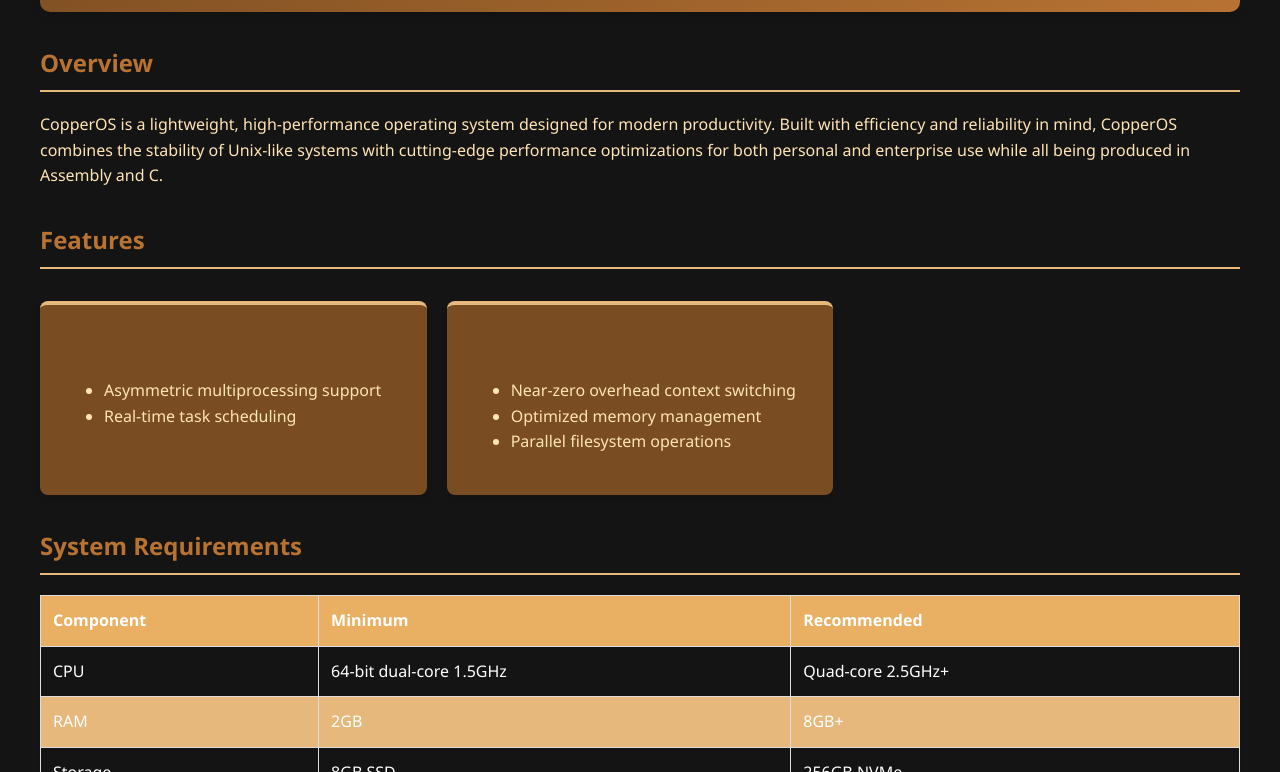
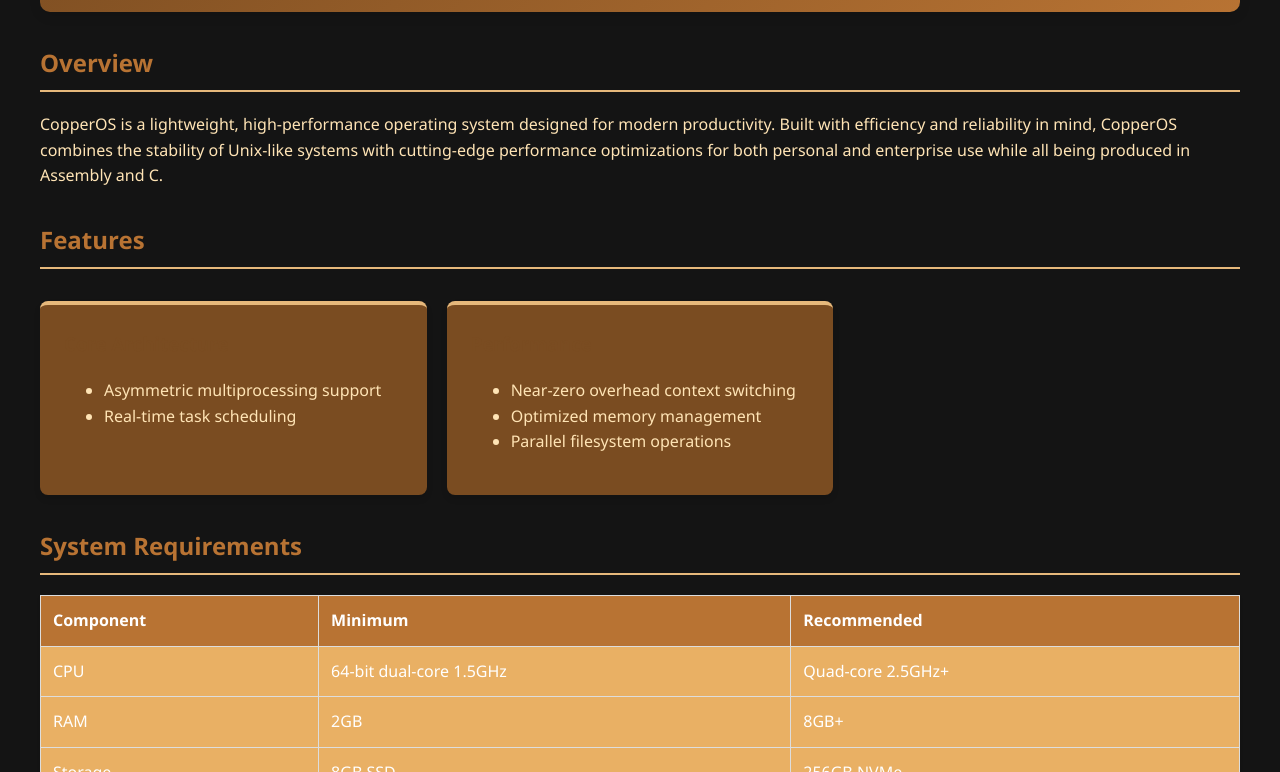
Before and after one commit to NightForge-Development/CopperOS, a plain HTML site: page index.html in a window 1280 px wide. Shown: the part 180-952 px from the top of the page. Drawn offline with Linux system fonts and the light colour scheme.

Commit message:
Update index.html

```diff
--- a/index.html
+++ b/index.html
@@ -93,15 +93,19 @@
             box-shadow: 0 2px 3px rgba(0,0,0,0.1);
         }
 
-        th, td {
+        td {
             border: 1px solid #ddd;
             padding: 12px;
             text-align: left;
             color: white;
+            background-color: var(--copper-tridary)
         }
 
         th {
-            background-color: var(--copper-tridary);
+            background-color: var(--copper-primary);
+            border: 1px solid #ddd;
+            padding: 12px;
+            text-align: left;
             color: white;
         }
 
```
